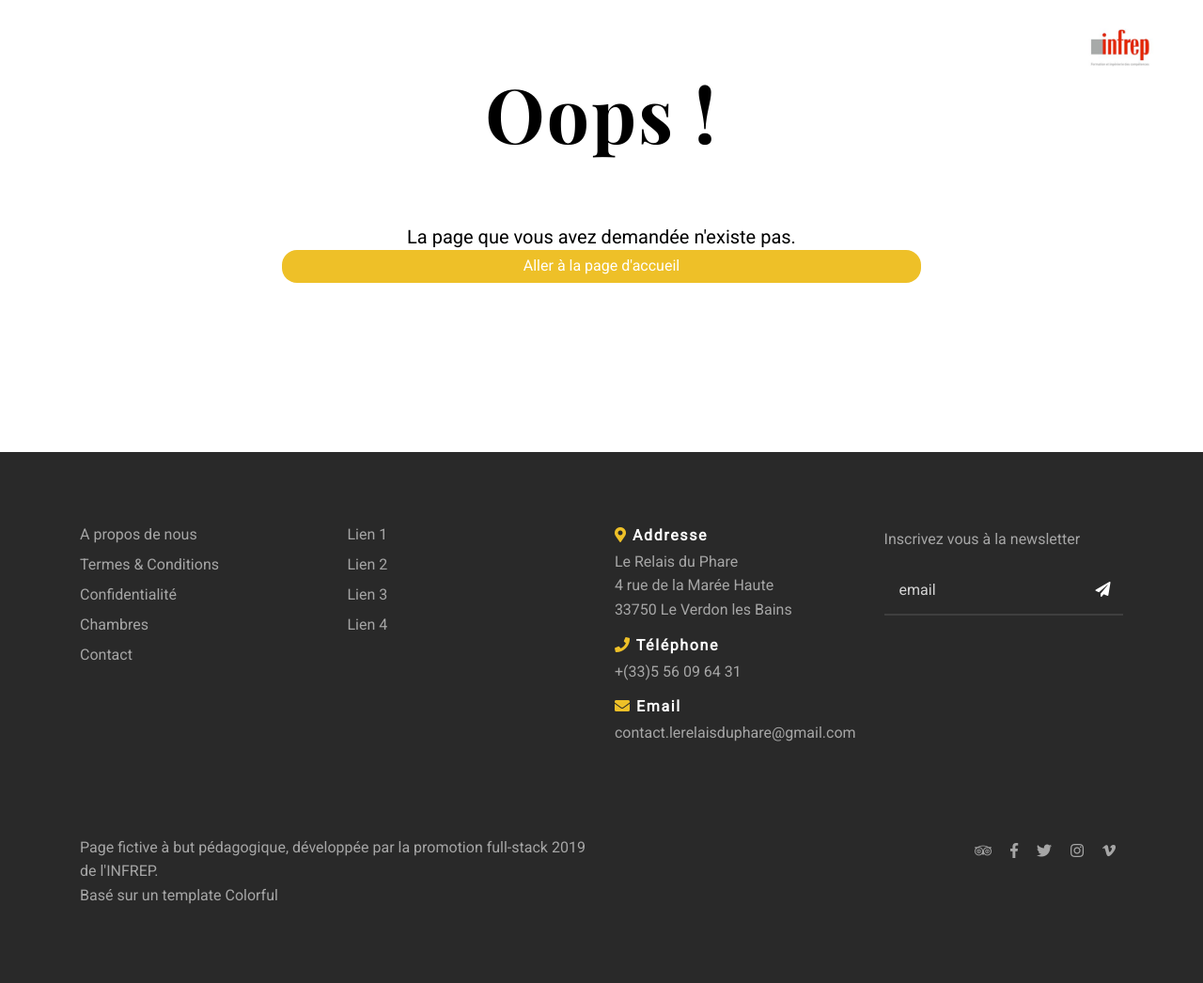
After one commit to Jerem33320/relaisduphare, a PHP site: page /fs-relais-du-phare/404.php in a window 1280 px wide. The commit adds this page. Shown: the whole page at 94% size. Run offline with PHP 8.4, Linux system fonts and the light colour scheme.

Commit message:
custom 404

```diff
--- /dev/null
+++ b/404.php
@@ -0,0 +1,43 @@
+<?php
+require_once '_constants.php';
+require_once '_data.php';
+
+$pageTitle = 'Le Relais du Phare : Hôtel 5 étoiles';
+
+require_once 'includes/page-start.php';
+include 'includes/header.php' ;
+
+?>
+
+<section>
+
+  <header class="not-found">
+    <h1>Oops !</h1>
+    <p>La page que vous avez demandée n'existe pas.</p>
+
+
+    <div class="row justify-content-between">
+      <?php if (!empty($_SERVER['HTTP_REFERER'])): ?>
+      <div class="col">
+        <a class="btn" href="<?php $_SERVER['HTTP_REFERER']?>">Revenir à la page précédende</a>
+      </div>
+      <?php endif ?>
+      <div class="col">
+        <a class="btn" href="">Aller à la page d'accueil</a>
+      </div>
+    </div>
+  </header>
+</section>
+<div class="row">
+  <div class="col">
+  </div>
+</div>
+
+
+<?php include_once 'includes/footer.php' ?>
+
+<?php
+  // require "scripts.php" if it hasn't already been included above
+  require_once 'includes/scripts.php'
+?>
+<?php require_once 'includes/page-end.php' ?>
--- a/css/app.css
+++ b/css/app.css
@@ -611,3 +611,13 @@ footer h6 i {
 .social-link:hover {
   color: #fff;
 }
+
+
+.not-found {
+  text-align: center;
+}
+
+.not-found p {
+  margin-top: 80px;
+  font-size: 20px;
+}
--- a/room.php
+++ b/room.php
@@ -13,6 +13,7 @@ if (
   !is_int((int) $_GET['number']) ||
   (int) $_GET['number'] <= 0
 ) {
+  http_response_code(400);
   exit('Error 400: Bad Parameters.');
 }
 
@@ -28,7 +29,9 @@ foreach ($rooms as $room) {
 }
 // on essaye de trouver la chambre demandée
 if (!array_key_exists($number - 1, $typedRooms)) {
-  exit('Error 404 : Room not found.');
+  http_response_code(404);
+  include_once '404.php';
+  exit;
 }
 
 // On stocke la chambre trouvée dans une variable !
```
Also changed, not shown: .htaccess.
